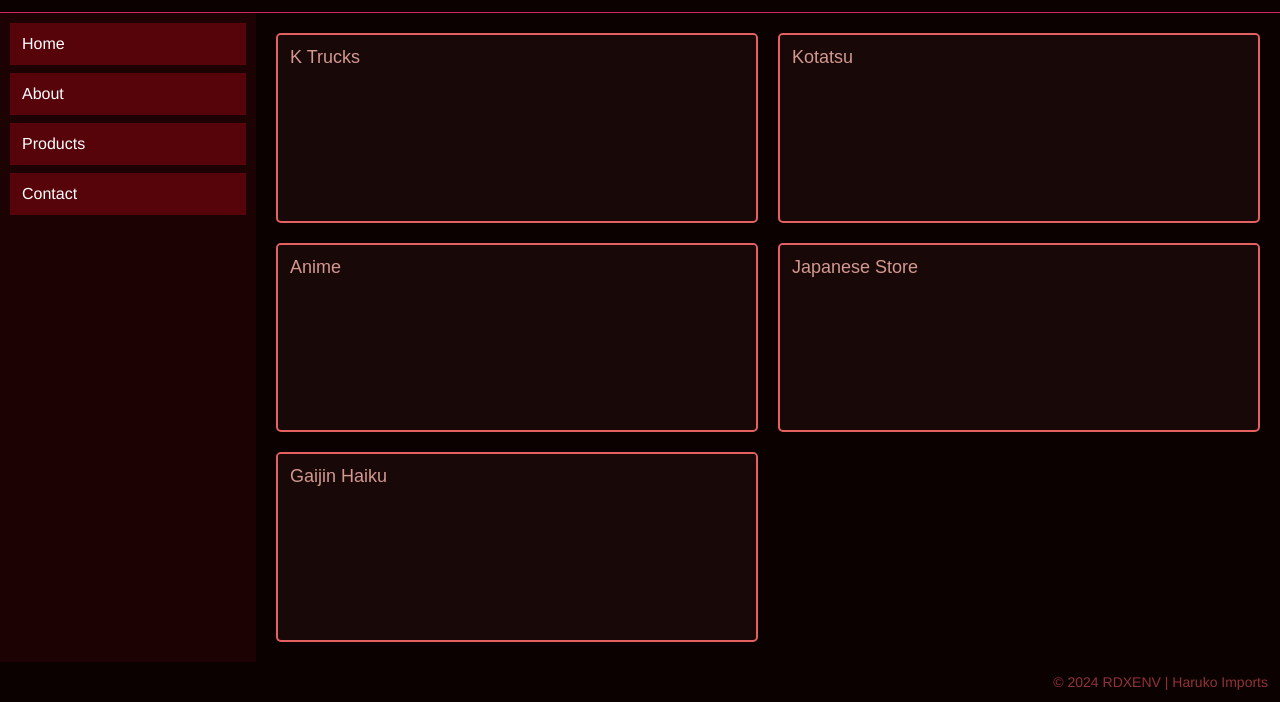
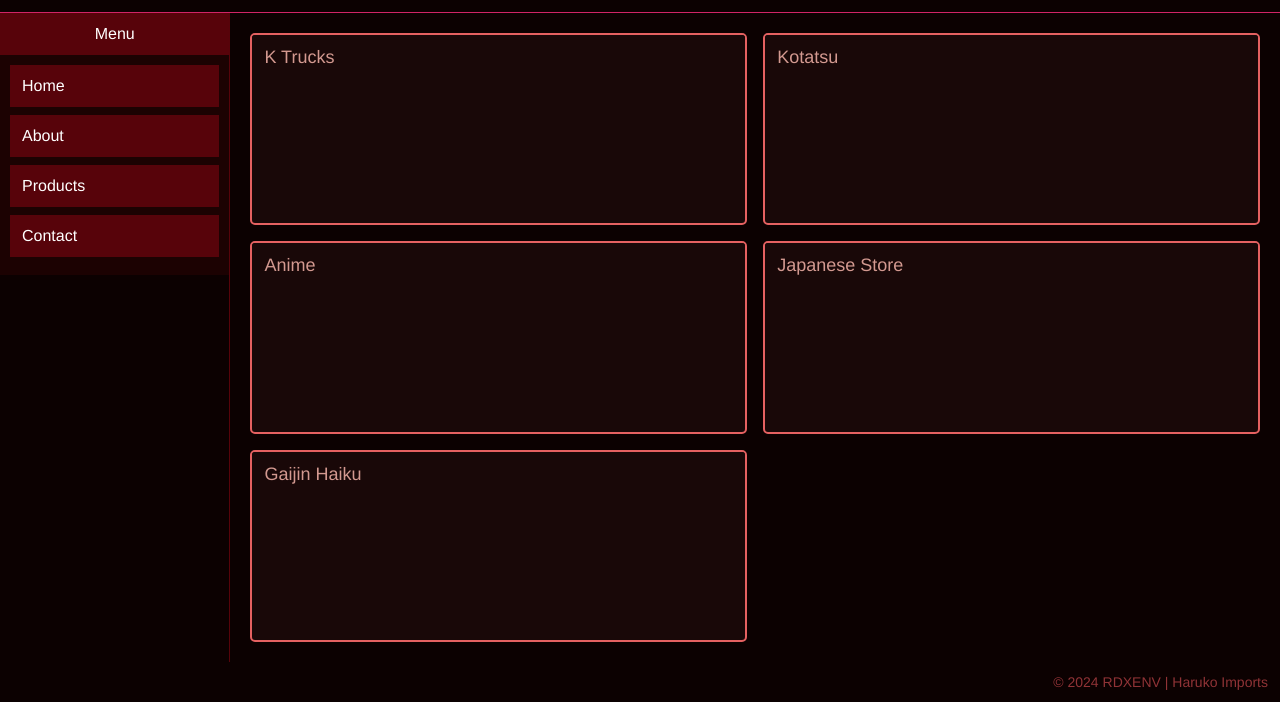
Before and after one commit to XUDOR/_HARUKO, a plain HTML site: page index.html in a window 1280 px wide. Shown: the part 98-800 px from the top of the page. Drawn offline with Linux system fonts and the light colour scheme; a web font is replaced by a local one.

Commit message:
changes 1

```diff
--- a/index.html
+++ b/index.html
@@ -14,35 +14,52 @@
     </div>
   </header>
 
-  <nav class="sidebar">
-    <ul>
-      <li><a href="#">Home</a></li>
-      <li><a href="#">About</a></li>
-      <li><a href="#">Products</a></li>
-      <li><a href="#">Contact</a></li>
-    </ul>
-  </nav>
+  <!-- Collapsible sidebar using details/summary -->
+  <div class="sidebar-container">
+    <details class="sidebar-details" open>
+      <summary class="sidebar-summary">Menu</summary>
+      <nav class="sidebar sidebar-content">
+        <ul>
+          <li><a href="#" class="nav-link">Home</a></li>
+          <li><a href="#" class="nav-link">About</a></li>
+          <li><a href="#" class="nav-link">Products</a></li>
+          <li><a href="#" class="nav-link">Contact</a></li>
+        </ul>
+      </nav>
+    </details>
+  </div>
 
   <main>
-    <div class="collapsible-container" id="section1">
-      <button class="collapsible">Section 1</button>
-      <div class="content"></div>
+    <!-- Using details/summary instead of custom collapsible -->
+    <div class="section-container" id="section1">
+      <details class="section-details">
+        <summary class="section-summary">Section 1</summary>
+        <div class="section-content"></div>
+      </details>
     </div>
-    <div class="collapsible-container" id="section2">
-      <button class="collapsible">Section 2</button>
-      <div class="content"></div>
+    <div class="section-container" id="section2">
+      <details class="section-details">
+        <summary class="section-summary">Section 2</summary>
+        <div class="section-content"></div>
+      </details>
     </div>
-    <div class="collapsible-container" id="section3">
-      <button class="collapsible">Section 3</button>
-      <div class="content"></div>
+    <div class="section-container" id="section3">
+      <details class="section-details">
+        <summary class="section-summary">Section 3</summary>
+        <div class="section-content"></div>
+      </details>
     </div>
-    <div class="collapsible-container" id="section4">
-      <button class="collapsible">Section 4</button>
-      <div class="content"></div>
+    <div class="section-container" id="section4">
+      <details class="section-details">
+        <summary class="section-summary">Section 4</summary>
+        <div class="section-content"></div>
+      </details>
     </div>
-    <div class="collapsible-container" id="section5">
-      <button class="collapsible">Section 5</button>
-      <div class="content"></div>
+    <div class="section-container" id="section5">
+      <details class="section-details">
+        <summary class="section-summary">Section 5</summary>
+        <div class="section-content"></div>
+      </details>
     </div>
   </main>
 
--- a/script.js
+++ b/script.js
@@ -1,9 +1,9 @@
 document.addEventListener('DOMContentLoaded', async () => {
   // Select DOM elements
-  const containers = document.querySelectorAll('.collapsible-container');
+  const containers = document.querySelectorAll('.section-container');
 
   // Log to help debug
-  console.log('Found collapsible containers:', containers.length);
+  console.log('Found section containers:', containers.length);
 
   // Define imports data with titles and content
   const japanImports = {
@@ -58,12 +58,12 @@ document.addEventListener('DOMContentLoaded', async () => {
   const updateSections = (imports) => {
     containers.forEach((container, index) => {
       const sectionKey = `section${index + 1}`;
-      const button = container.querySelector('.collapsible');
-      const contentDiv = container.querySelector('.content');
+      const summary = container.querySelector('.section-summary');
+      const contentDiv = container.querySelector('.section-content');
 
-      // Update button text and content
+      // Update summary text and content
       if (imports[sectionKey]) {
-        button.textContent = imports[sectionKey].title;
+        summary.textContent = imports[sectionKey].title;
 
         // Special handling for Section 5
         if (sectionKey === 'section5') {
@@ -106,12 +106,11 @@ document.addEventListener('DOMContentLoaded', async () => {
   // Initialize with Japan imports
   updateSections(japanImports);
 
-  // Collapsible sections event listeners
-  containers.forEach((container) => {
-    const button = container.querySelector('.collapsible');
-    button.addEventListener('click', () => {
-      const content = button.nextElementSibling;
-      content.classList.toggle('show');
+  // Add event listener for sidebar toggle on mobile
+  const sidebarSummary = document.querySelector('.sidebar-summary');
+  if (sidebarSummary) {
+    sidebarSummary.addEventListener('click', () => {
+      console.log('Sidebar summary clicked');
     });
-  });
+  }
 });
--- a/style.css
+++ b/style.css
@@ -17,7 +17,7 @@ body {
 /* Layout */
 body {
   display: grid;
-  grid-template-columns: 20% 1fr;
+  grid-template-columns: 18% 1fr; /* Slightly thinner sidebar */
   grid-template-rows: auto 1fr auto;
 }
 
@@ -60,47 +60,64 @@ header {
   white-space: nowrap;
 }
 
-/* Sidebar */
+/* Sidebar Container and Details/Summary */
+.sidebar-container {
+  grid-row: 2 / 3;
+  border-right: 1px solid #57030A;
+}
+
+.sidebar-details {
+  width: 100%;
+}
+
+.sidebar-summary {
+  background-color: #57030A;
+  color: white;
+  padding: 12px;
+  cursor: pointer;
+  font-weight: 200;
+  text-align: center;
+  list-style: none;
+}
+
+.sidebar-summary::-webkit-details-marker {
+  display: none;
+}
+
+.sidebar-summary::marker {
+  display: none;
+}
+
+.sidebar-summary:hover {
+  background-color: #E04C4C;
+  color: #330404;
+  transition: background-color 0.2s ease;
+}
+
+/* Sidebar Content */
 .sidebar {
   background-color: #1C0202;
   padding: 10px;
-  grid-row: 2 / 3;
 }
 
 .sidebar ul {
   list-style: none;
 }
 
-.sidebar a {
+.sidebar a.nav-link {
   text-decoration: none;
   color: white;
-  font-weight: normal;
+  font-weight: 300;
   display: block;
   padding: 12px;
   margin-bottom: 8px;
   background-color: #57030A;
 }
 
-.sidebar a:hover {
+.sidebar a.nav-link:hover {
   background-color: #E04C4C;
   color: #330404;
   transition: background-color 0.2s ease;
-}
-
-#toggle-button {
-  background-color: #E04C4C;
-  color: white;
-  border: none;
-  padding: 10px 20px;
-  font-size: 16px;
-  font-family: 'Futura PT', sans-serif;
-  cursor: pointer;
-  border-radius: 5px;
-  margin-left: auto;
-}
-
-#toggle-button:hover {
-  background-color: #FF6F6F;
 }
 
 /* Main */
@@ -110,11 +127,11 @@ main {
   grid-column: 2 / 3;
   display: grid;
   grid-template-columns: repeat(2, 1fr);
-  gap: 20px;
+  gap: 16px; /* Slightly smaller gap */
 }
 
-/* Collapsible Sections */
-.collapsible-container {
+/* Section Containers */
+.section-container {
   background-color: #190808;
   color: white;
   border: 2px solid #E56161;
@@ -123,26 +140,39 @@ main {
   transition: all 0.3s ease;
 }
 
-.collapsible {
+/* Section Details/Summary Elements */
+.section-details {
+  width: 100%;
+}
+
+.section-summary {
   background-color: #190808;
   color: #D39990;
   cursor: pointer;
   padding: 12px;
-  border: none;
   width: 100%;
   text-align: left;
   font-size: 18px;
   font-weight: lighter;
   transition: background-color 0.3s ease;
+  list-style: none;
 }
 
-.collapsible:hover {
+.section-summary::-webkit-details-marker {
+  display: none;
+}
+
+.section-summary::marker {
+  display: none;
+}
+
+.section-summary:hover {
   background-color: #774D4D;
 }
 
-.content {
+/* Section Content */
+.section-content {
   padding: 15px;
-  display: none;
   font-weight: normal;
   background-color: #211F1F;
   color: #FAFAFA;
@@ -150,12 +180,8 @@ main {
   border-top: 1px solid #E56161;
 }
 
-.content.show {
-  display: block;
-}
-
 /* Links in Content (for external links like 'SKIPT SKOOL') */
-.content a {
+.section-content a {
   color: #FF6F6F;
   font-weight: bold;
   text-decoration: none;
@@ -164,7 +190,7 @@ main {
   transition: color 0.2s ease-in-out;
 }
 
-.content a:hover {
+.section-content a:hover {
   color: #FFD1D1;
   text-decoration: underline;
 }
@@ -178,7 +204,7 @@ main {
 }
 
 .svg-image {
-  width: 350px;  /* Increased from 100px */
+  width: 350px;
   height: auto;
   transition: transform 0.2s ease-in-out, opacity 0.3s ease-in-out;
   opacity: 0.9;
@@ -224,15 +250,17 @@ footer {
     margin-right: .4em;
   }
 
-  .sidebar {
+  .sidebar-container {
     grid-column: 1 / 2;
     grid-row: 2 / 3;
+    border-right: none;
+    border-bottom: 1px solid #57030A;
   }
 
   main {
     grid-column: 1 / 2;
     grid-row: 3 / 4;
     grid-template-columns: 1fr;
-    gap: 20px;
+    gap: 15px;
   }
 }
```
